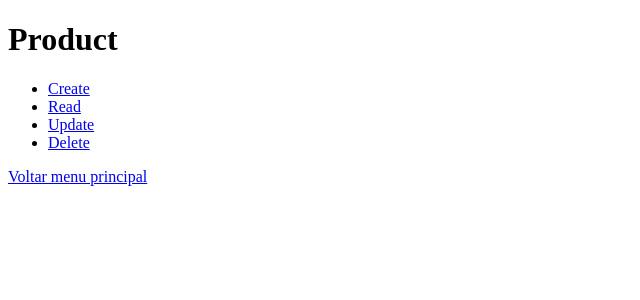
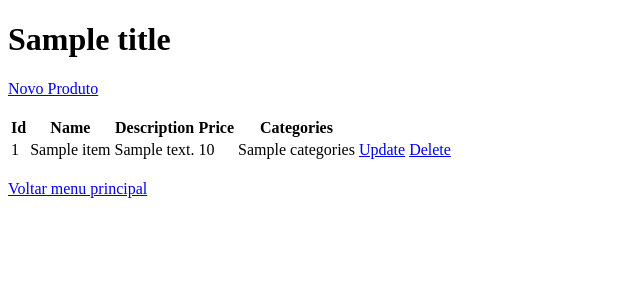
Before and after one commit to VictorSimao/crud-loja, a Flask app: template src/views/web/templates/product.html in a window 1280 px wide. Shown: the top 300 px of the page, without its empty margins (0-640 px from the left). Run offline with Flask 2, Linux system fonts and the light colour scheme; the template is opened without the code that fills it: most values are stand-ins (such as "Sample title", 1, 10 or a date in 2020).

Commit message:
adicona métodos de CRUD de produtos no app web com flask

```diff
--- a/src/daos/product_dao.py
+++ b/src/daos/product_dao.py
@@ -34,7 +34,7 @@ class ProductDAO(Dao):
     def read_all(self):
         sql = """
         SELECT product.id, product.name, product.description, product.price, group_concat(category.name)
-        FROM product JOIN product_category ON product_id = product.id JOIN category ON category_id = category.id
+        FROM product LEFT JOIN product_category ON product_id = product.id LEFT JOIN category ON category_id = category.id
         GROUP BY product.name, product.description, product.price
         ORDER BY product.id
         """
--- a/src/views/web/start.py
+++ b/src/views/web/start.py
@@ -1,6 +1,7 @@
 from flask import Flask, render_template, request, redirect
 
 from src.controllers.category_controller import CategoryController
+from src.controllers.product_controller import ProductController
 
 
 app = Flask(__name__)
@@ -11,7 +12,9 @@ def home():
 
 @app.route('/product')
 def product():
-    return render_template('product.html')
+    controller = ProductController()
+    data = controller.read()
+    return render_template('product.html', title="Product", data=data)
 
 @app.route('/category')
 def category():
@@ -50,6 +53,54 @@ def category_delete():
 
     return redirect('/category')
 
+# --------------------------------------------------
+
+@app.route('/product/form')
+def product_create():
+    product_id = request.args.get('id')
+    if product_id:
+        controller = ProductController()
+        data = controller.read_by_id(product_id)
+        return render_template('product_form.html', title="Product Update", data=data)
+    return render_template('product_form.html', title="Product Create")
+
+
+@app.route('/product/save')
+def product_save():
+    product_id = request.args.get('id')
+    name = request.args.get('name')
+    description = request.args.get('description')
+    price = request.args.get('price')
+    categories = request.args.get('categories')
+
+    product_dict = {
+        'id': 0,
+        'name': '',
+        'description': '',
+        'price': 0.0,
+        'categories': []
+    }
+    if not categories:
+        product_dict["categories"] = None
+    product_dict["name"] = name
+    product_dict["description"] = description
+    product_dict["price"] = price
+    product_dict["categories"] = categories
+    controller = ProductController()
+    if product_id:
+        product_dict['id'] = product_id
+        controller.update(product_dict)
+    else:
+        controller.create(product_dict)
+
+    return redirect('/product')
+
+@app.route('/product/delete')
+def product_delete():
+    product_id = request.args.get('id')
+    controller = ProductController()
+    controller.delete(product_id)
+    return redirect('/product')
 
 if __name__ == "__main__":
     app.run(debug=True)
--- a/src/views/web/templates/product.html
+++ b/src/views/web/templates/product.html
@@ -4,17 +4,37 @@
     <meta charset="UTF-8">
     <meta http-equiv="X-UA-Compatible" content="IE=edge">
     <meta name="viewport" content="width=device-width, initial-scale=1.0">
-    <title>Olist-product</title>
+    <title>Olist - {{title}} </title>
 </head>
 <body>
-    <h1>Product</h1>
-    <ul>
-        <li><a href='/product/create'>Create</a></li>
-        <li><a href='/product/read'>Read</a></li>
-        <li><a href='/product/update'>Update</a></li>
-        <li><a href='/product/delete'>Delete</a></li>
-    </ul>
-
+    <h1>{{title}}</h1>
+    <a href="/product/form">Novo Produto</a>
+    <br /><br />
+    <table>
+        <head>
+            <tr>
+                <th>Id</th>
+                <th>Name</th>
+                <th>Description</th>
+                <th>Price</th>
+                <th>Categories</th>
+            </tr>
+        </head>
+        <body>
+            {% for item in data %}
+                <tr>
+                    <td>{{item.id}}</td>
+                    <td>{{item.name}}</td>
+                    <td>{{item.description}}</td>
+                    <td>{{item.price}}</td>
+                    <td>{{item.categories}}</td>
+                    <td><a href="/product/form?id={{item.id}}">Update</a></td>
+                    <td><a href="/product/delete?id={{item.id}}">Delete</a></td>
+                </tr>
+            {% endfor %}
+        </body>
+    </table>
+    <br />
     <a href="/">Voltar menu principal</a>
 </body>
 </html>
```
Also changed, not shown: src/views/web/templates/product_form.html (added, +21 -0 lines), database.db, main.py (line endings or trailing spaces).
